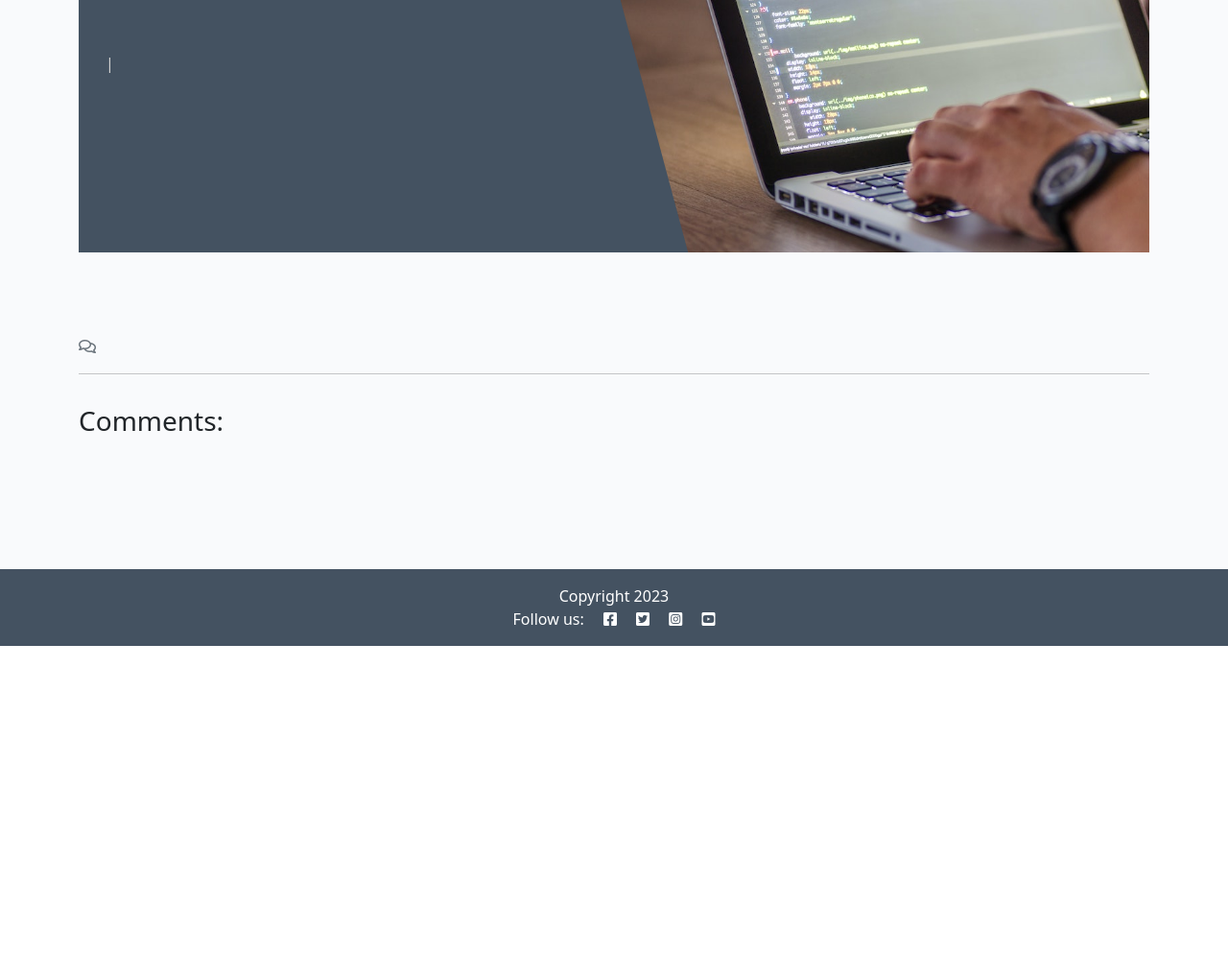
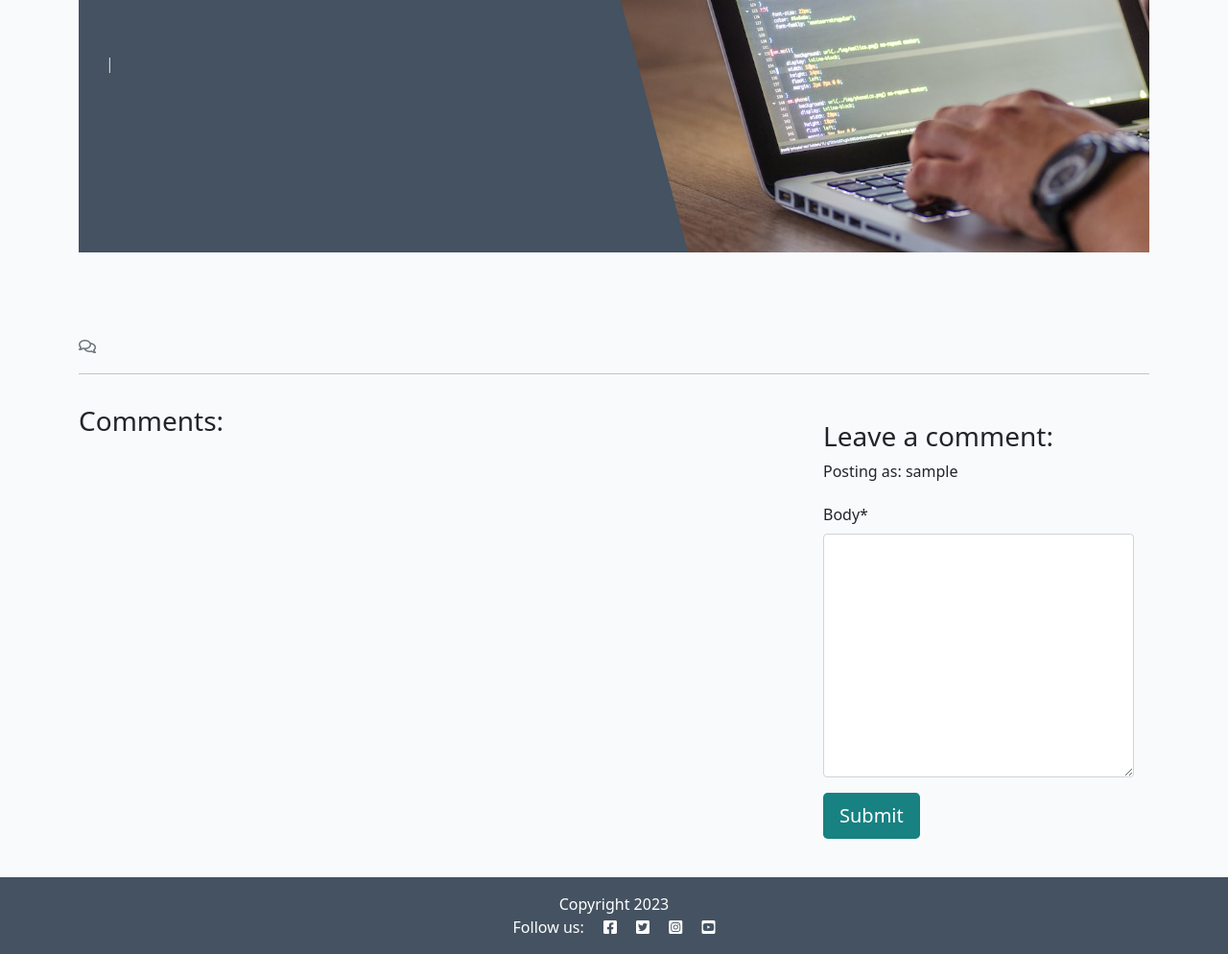
Before and after one commit to niraj-sachania/django-blog, a Django app: template blog/templates/blog/post_detail.html in a window 1280 px wide. Shown: the part 127-1121 px from the top of the page at 96% size. Before the commit the page ends 800 px from the top, so only its background shows below. Run offline with Django 4.2, Linux system fonts and the light colour scheme; the template is opened without the code that fills it: values that come from a table or form of the project are taken from there, others are empty; the visitor is signed in with stand-in values (Sample User, id 1); some libraries are stand-ins or nearby versions.

Commit message:
feat: add comment form to posts

```diff
--- /dev/null
+++ b/blog/forms.py
@@ -0,0 +1,8 @@
+from .models import Comment
+from django import forms
+
+
+class CommentForm(forms.ModelForm):
+    class Meta:
+        model = Comment
+        fields = ('body',)
--- a/blog/templates/blog/post_detail.html
+++ b/blog/templates/blog/post_detail.html
@@ -1,6 +1,7 @@
 {% extends 'base.html' %}
 {% block content %}
   {% load static %}
+  {% load crispy_forms_tags %}
 
   <div class="masthead">
     <div class="container">
@@ -78,6 +79,28 @@
           {% endfor %}
         </div>
       </div>
+      <!-- Creating New Comments -->
+      <div class="col-md-4 card mb-4 mt-3">
+        <div class="card-body">
+          {% if user.is_authenticated %}
+            <h3>Leave a comment:</h3>
+            <p>Posting as: {{ user.username }}</p>
+            <form id="commentForm" method="post" style="margin-top: 1.3em;">
+              {{ comment_form | crispy }}
+              {% csrf_token %}
+              <button
+                id="submitButton"
+                type="submit"
+                class="btn btn-signup btn-lg"
+              >
+                Submit
+              </button>
+            </form>
+          {% else %}
+            <p>Log in to leave a comment</p>
+          {% endif %}
+        </div>
+      </div>
     </div>
   </div>
 {% endblock content %}
--- a/blog/views.py
+++ b/blog/views.py
@@ -1,6 +1,7 @@
 from django.shortcuts import render, get_object_or_404
 from django.views import generic
 from .models import Post
+from .forms import CommentForm
 
 # Create your views here.
 
@@ -30,6 +31,7 @@ def post_detail(request, slug):
     post = get_object_or_404(queryset, slug=slug)
     comments = post.comments.all().order_by("-created_on")
     comment_count = post.comments.filter(approved=True).count()
+    comment_form = CommentForm()
 
     return render(
         request,
@@ -39,5 +41,6 @@ def post_detail(request, slug):
             "coder": "Niraj Sachania",
             "comments": comments,
             "comment_count": comment_count,
+            "comment_form": comment_form,
         },
     )
--- a/config/settings.py
+++ b/config/settings.py
@@ -46,6 +46,8 @@ INSTALLED_APPS = [
     'allauth',
     'allauth.account',
     'allauth.socialaccount',
+    'crispy_forms',
+    'crispy_bootstrap5',
     'blog',
     'django_summernote',
 ]
@@ -53,6 +55,9 @@ INSTALLED_APPS = [
 SITE_ID = 1
 LOGIN_REDIRECT_URL = '/'
 LOGOUT_REDIRECT_URL = '/'
+
+CRISPY_ALLOWED_TEMPLATE_PACKS = "bootstrap5"
+CRISPY_TEMPLATE_PACK = "bootstrap5"
 
 MIDDLEWARE = [
     'django.middleware.security.SecurityMiddleware',
--- a/requirements.txt
+++ b/requirements.txt
@@ -3,11 +3,13 @@ bleach==6.3.0
 certifi==2026.1.4
 cffi==2.0.0
 charset-normalizer==3.4.4
+crispy-bootstrap5==0.7
 cryptography==46.0.3
 defusedxml==0.7.1
 dj-database-url==0.5.0
 Django==4.2.27
 django-allauth==0.57.2
+django-crispy-forms==2.5
 django-summernote==0.8.20.0
 gunicorn==20.1.0
 idna==3.11
```
